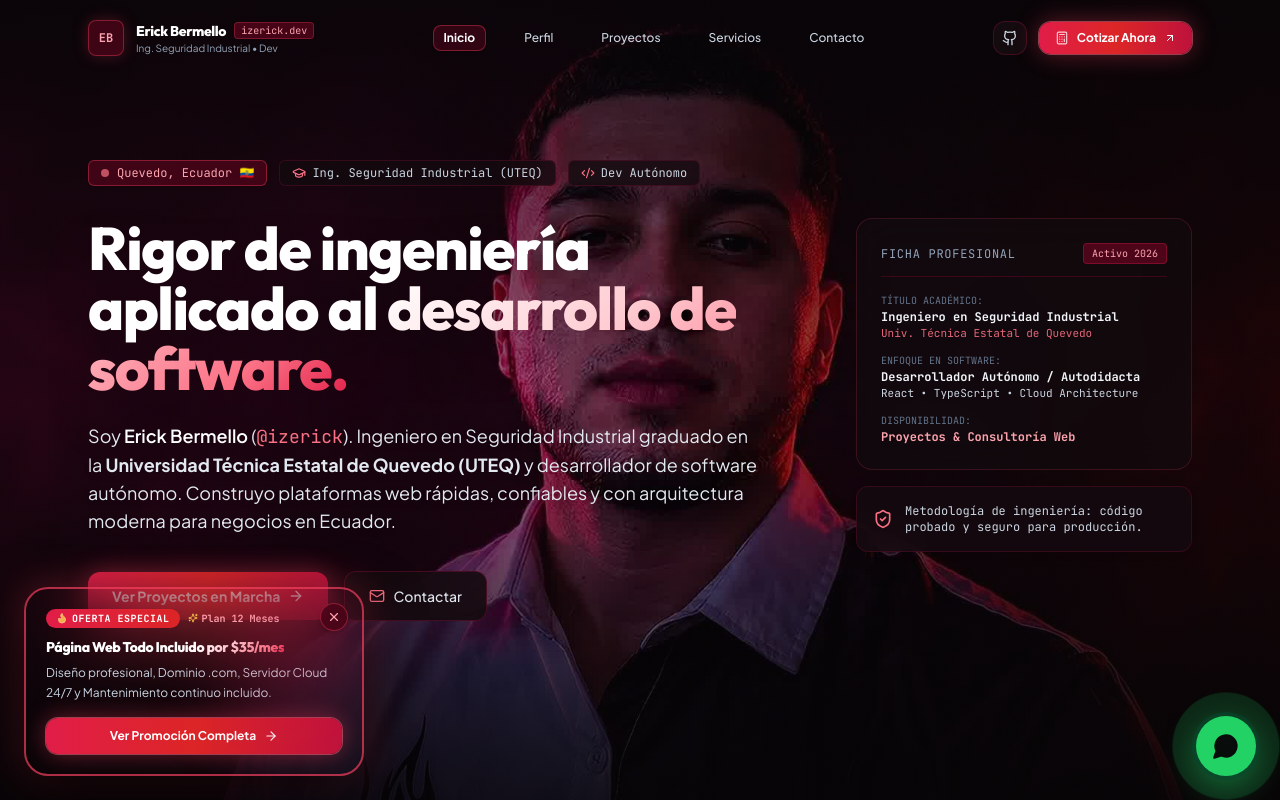
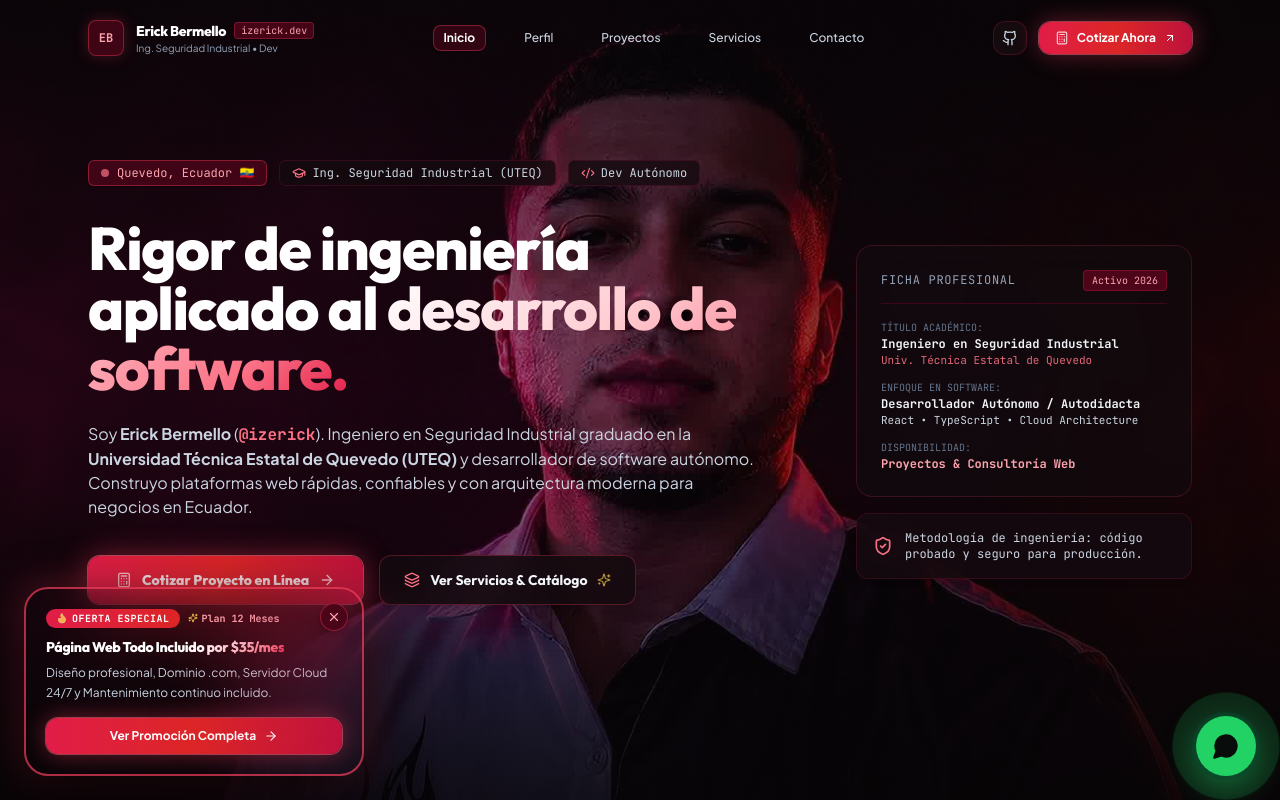
Before and after one commit to izerick/izerick-portfolio, a React (Vite) app: page / in a window 1280 px wide. Shown: the top 800 px of the page. Built offline with nearby package versions, Linux system fonts and the light colour scheme.

Commit message:
feat: replace Hero buttons with high-converting Cotizar and Ver Servicios CTAs

```diff
--- a/src/components/HeroSection.tsx
+++ b/src/components/HeroSection.tsx
@@ -1,5 +1,6 @@
 import React from 'react';
-import { ArrowRight, Mail, GraduationCap, Code2, ShieldCheck } from 'lucide-react';
+import { Link } from 'react-router-dom';
+import { ArrowRight, GraduationCap, Code2, ShieldCheck, Calculator, Layers, Sparkles } from 'lucide-react';
 import { PORTFOLIO_DATA } from '../data/portfolioData';
 
 export const HeroSection: React.FC = () => {
@@ -26,36 +27,43 @@ export const HeroSection: React.FC = () => {
           </div>
         </div>
 
-        {/* Main Editorial Headline */}
-        <div className="grid grid-cols-1 lg:grid-cols-12 gap-12 items-start">
+        {/* Main Hero Grid */}
+        <div className="grid grid-cols-1 lg:grid-cols-12 gap-8 lg:gap-12 items-center">
 
+          {/* Left Column: Heading, Bio & CTAs */}
           <div className="lg:col-span-8 space-y-6 text-left">
-            <h1 className="text-3xl sm:text-5xl lg:text-6xl font-extrabold text-white font-heading tracking-tight leading-[1.12] drop-shadow-2xl">
+            <h1 className="text-4xl sm:text-5xl lg:text-6xl font-black text-white font-heading tracking-tight leading-[1.08]">
               Rigor de ingeniería aplicado al{' '}
               <span className="crimson-gradient-text">desarrollo de software.</span>
             </h1>
 
-            <p className="text-sm sm:text-lg text-slate-200 leading-relaxed font-sans max-w-2xl drop-shadow-md">
-              Soy <strong className="text-white font-semibold">{PORTFOLIO_DATA.personalInfo.name}</strong> (<span className="text-rose-400 font-mono">@izerick</span>). Ingeniero en Seguridad Industrial graduado en la <strong>Universidad Técnica Estatal de Quevedo (UTEQ)</strong> y desarrollador de software autónomo. Construyo plataformas web rápidas, confiables y con arquitectura moderna para negocios en Ecuador.
+            <p className="text-sm sm:text-base text-slate-300 leading-relaxed max-w-2xl">
+              Soy <strong>{PORTFOLIO_DATA.personalInfo.name}</strong> (<span className="text-rose-400 font-mono font-bold">@{PORTFOLIO_DATA.personalInfo.handle}</span>). Ingeniero en Seguridad Industrial graduado en la <strong>{PORTFOLIO_DATA.personalInfo.university}</strong> y desarrollador de software autónomo. Construyo plataformas web rápidas, confiables y con arquitectura moderna para negocios en Ecuador.
             </p>
 
-            {/* Quick Action Buttons */}
-            <div className="flex flex-col sm:flex-row items-stretch sm:items-center gap-3 sm:gap-4 pt-3">
-              <a
-                href="#proyectos"
-                className="w-full sm:w-auto px-6 py-3.5 rounded-xl bg-gradient-to-r from-rose-600 via-red-600 to-rose-700 hover:from-rose-500 hover:to-red-500 text-white font-bold text-xs sm:text-sm flex items-center justify-center gap-2 transition-all shadow-[0_0_25px_rgba(244,63,94,0.4)]"
+            {/* Creative Quick Action Buttons: Cotizar & Ver Servicios */}
+            <div className="flex flex-col sm:flex-row items-stretch sm:items-center gap-3.5 sm:gap-4 pt-3">
+
+              {/* Primary CTA: Cotizar Ahora */}
+              <Link
+                to="/cotizar"
+                className="w-full sm:w-auto px-7 py-3.5 rounded-xl bg-gradient-to-r from-rose-600 via-red-600 to-rose-700 hover:from-rose-500 hover:to-red-500 text-white font-extrabold text-xs sm:text-sm font-heading flex items-center justify-center gap-2.5 transition-all shadow-[0_0_30px_rgba(244,63,94,0.45)] ring-1 ring-rose-400/60 active:scale-98 group"
               >
-                <span>Ver Proyectos en Marcha</span>
-                <ArrowRight className="w-4 h-4" />
-              </a>
+                <Calculator className="w-4 h-4 text-rose-200 group-hover:rotate-12 transition-transform" />
+                <span>Cotizar Proyecto en Línea</span>
+                <ArrowRight className="w-4 h-4 text-rose-200 group-hover:translate-x-1 transition-transform" />
+              </Link>
 
-              <a
-                href="#contacto"
-                className="w-full sm:w-auto px-6 py-3.5 rounded-xl bg-[#140b0f]/90 hover:bg-[#1c0f16] border border-rose-900/40 text-slate-200 hover:text-white font-medium text-xs sm:text-sm flex items-center justify-center gap-2 backdrop-blur-md transition-colors"
+              {/* Secondary CTA: Ver Servicios */}
+              <Link
+                to="/servicios"
+                className="w-full sm:w-auto px-6 py-3.5 rounded-xl bg-[#140b0f]/90 hover:bg-[#200e18] border border-rose-500/30 hover:border-rose-400/60 text-slate-100 hover:text-white font-bold text-xs sm:text-sm font-heading flex items-center justify-center gap-2.5 backdrop-blur-md transition-all shadow-md group"
               >
-                <Mail className="w-4 h-4 text-rose-400" />
-                <span>Contactar</span>
-              </a>
+                <Layers className="w-4 h-4 text-rose-400 group-hover:scale-110 transition-transform" />
+                <span>Ver Servicios &amp; Catálogo</span>
+                <Sparkles className="w-3.5 h-3.5 text-amber-300 opacity-70 group-hover:opacity-100 transition-opacity" />
+              </Link>
+
             </div>
           </div>
 
```
